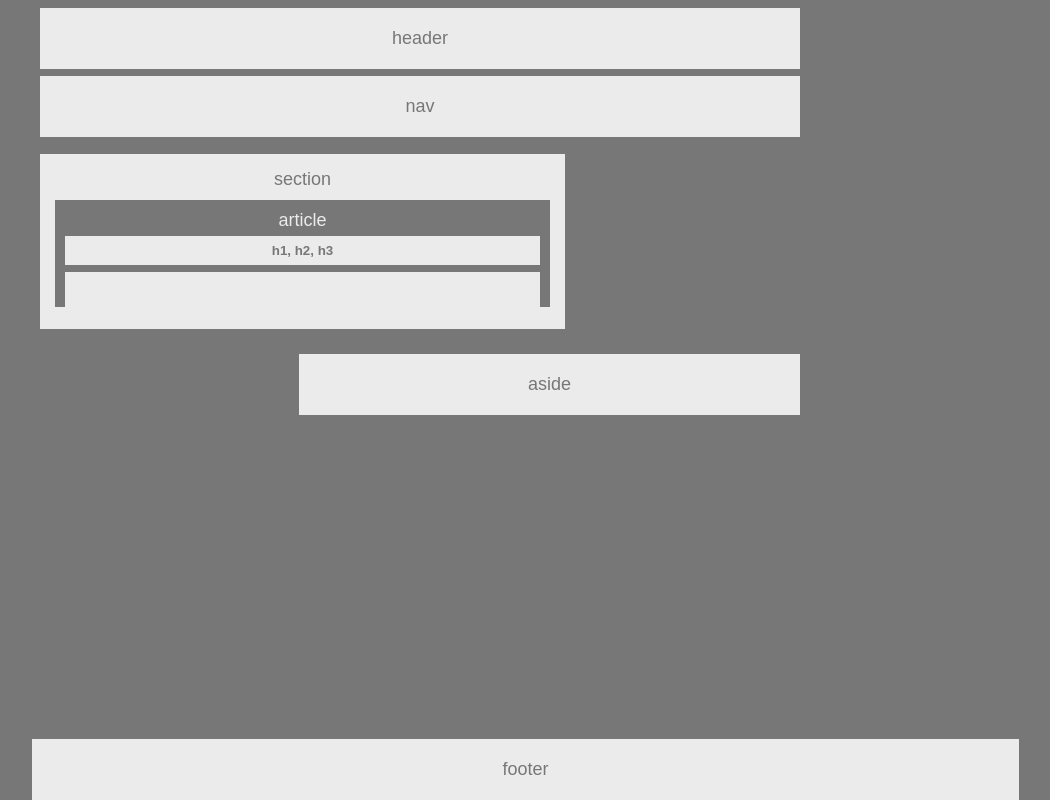
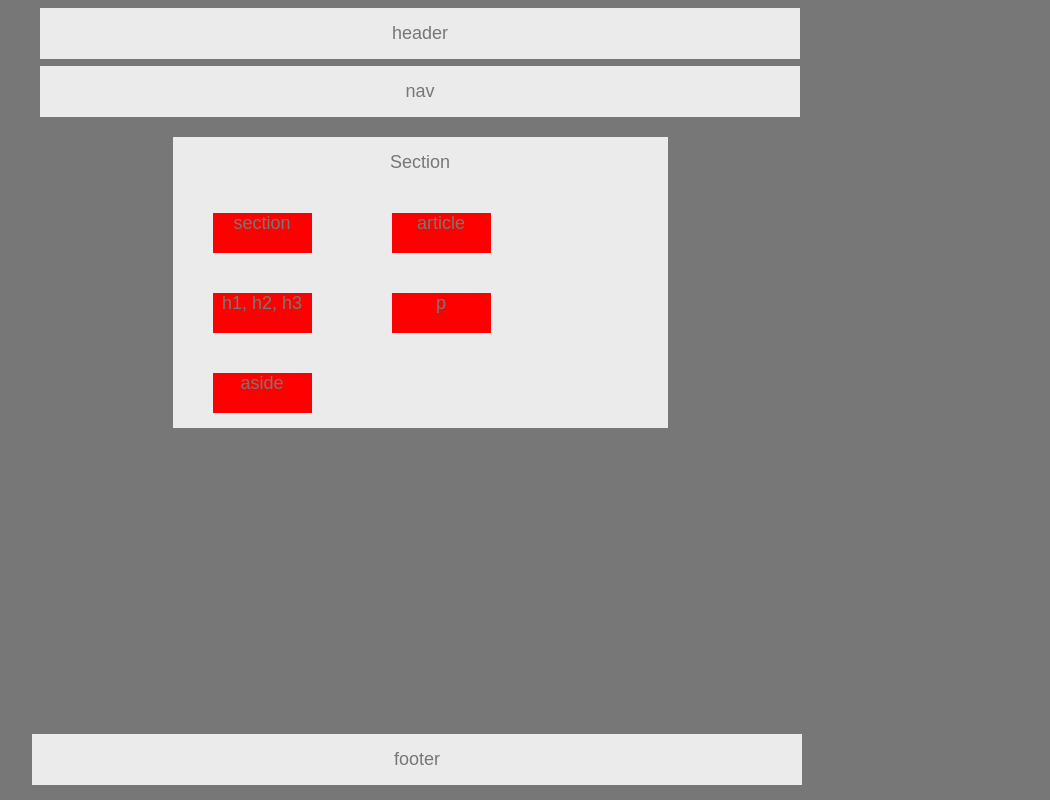
Before and after one commit to kkishore219/HW-Wireframe, a plain HTML site: page index.html in a window 1280 px wide. Shown: the whole page, without its empty margins (68-1118 px from the left). Drawn offline with Linux system fonts and the light colour scheme.

Commit message:
better output but still incomplete

```diff
--- a/index.html
+++ b/index.html
@@ -9,47 +9,30 @@
 
 </head>
 
-<body>
-  <main class="content">
-    <header>
-      header
-    </header>
-    <nav>
-      nav
-    </nav>
+<body ">
+  <main>
+    <div class="header "> header </div>
+    <div class="nav "> nav </div>
 
-    <section>
+    <section class="container">
+    <div> Section
+    <ul>
+     <li> section </li>
+     <li> article </li>
+     <li> h1, h2, h3 </li>
+     <li> p </li>
+     <li> aside </li>
 
-      section
+    </ul>
+     </div>
+     </section>
 
-      <div>
-        <article>
-          article
 
-          <div>
-            <h1>
-            h1, h2, h3
-          </h1>
-          </div>
 
-          <p class="content">
-            p
-          </p>
 
-        </article>
-      </div>
-    </section>
 
-    <aside>
-    aside
-    </aside>
 
-    <footer>
-    footer
-    </footer>
+    <footer> footer </footer>
 
   </main>
-
-
 </body>
-</html>
--- a/style.css
+++ b/style.css
@@ -3,96 +3,68 @@ body {
   font-family: 'Arial', 'Helvetica Neue', Helvetica, sans-serif;
   clear: both;
   width: 960px;
-
 }
 
-.content {
+main {
   color: #ebebeb;
   font-size: 18px;
 }
 
-header {
-  border: 1px;
-  color: #777;
-  background-color: #ebebeb;
-  text-align: center;
-  padding: 20px;
-  margin: 7px 100px;
-}
-
-nav {
-  border: 1px;
-  color: #777;
-  background-color: #ebebeb;
-  text-align: center;
-  padding: 20px;
-  margin: 7px 100px;
-}
-
-section {
+.header {
   border: 1px;
   color: #777;
   background-color: #ebebeb;
   text-align: center;
   padding: 15px;
-  margin: 10px 100px;
-  width: 495px;
-  float: left;
+  margin: 7px 100px;
 }
 
-aside {
+ .nav {
   border: 1px;
   color: #777;
   background-color: #ebebeb;
   text-align: center;
-  padding: 20px;
-  margin: 15px 100px;
-  width: 48%;
-  float: right;
+  padding: 15px;
+  margin: 7px 100px;
+}
+
+.container {
+  width: 495px;
+  overflow: hidden;
+  color: #777;
+  background-color: #ebebeb;
+  text-align: center;
+  padding: 15px 0px;
+  margin: 20px auto;
 
 }
 
-
-article {
-  border: 1px;
-  color: #ebebeb;
-  background-color: #777;
-  text-align: center;
-  padding-top: 10px;
-  margin-top: 10px;
+.container ul {
+  padding: 0px;
+  margin: 0px;
 
 }
 
-h1 {
-  border: 1px;
-  color: #777;
-  background-color: #ebebeb;
-  text-align: center;
-  padding: 07px;
-  margin: 5px 10px;
-  font-size: 10pt;
-
+.container ul li {
+  list-style: none;
+  float: left;
+  width: 20%;
+  height: 40px;
+  margin: 40px 40px 0px 40px;
+  background-color: red;
 }
 
-p {
-  border: 1px;
-  color: #777;
-  background-color: #ebebeb;
-  text-align: center;
-  padding: 7px;
-  margin: 7px 10px;
-  font-size: 10pt;
 
-}
 
 footer {
   position: fixed;
   left: 0;
   bottom: 0;
-  width: 74%;
+  width: 740px;
   color: #777;
   background-color: #ebebeb;
   text-align: center;
-  padding: 20px;
-  margin: 0px 100px;
+  padding: 15px;
+  margin: 15px 100px;
+
 }
```
